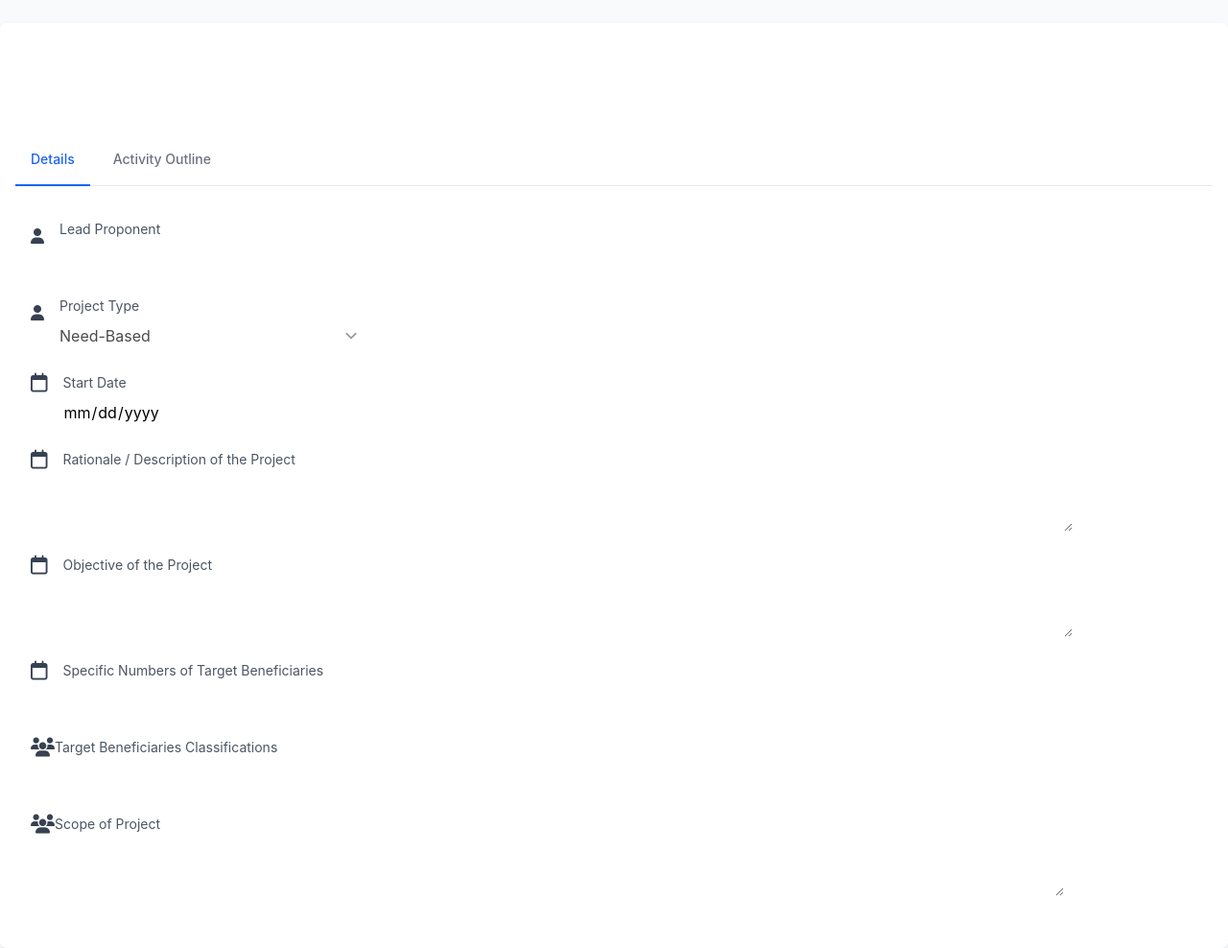
After one commit to imangeluuh/pup-ems, a Flask app: template app/admin/templates/admin/view_project.html in a window 1280 px wide. The commit adds this page. Shown: the whole page at 96% size. Run offline with Flask 3, Linux system fonts and the light colour scheme; the template is opened without the code that fills it: values that come from a table or form of the project are taken from there, others are empty; some libraries are stand-ins or nearby versions.

Commit message:
refactor: move view project to another page

```diff
--- /dev/null
+++ b/app/admin/templates/admin/view_project.html
@@ -0,0 +1,141 @@
+{% extends 'admin/base.html' %}
+
+{% block head %}
+    <title>{{ project.Name }}</title>
+    <link href="https://cdnjs.cloudflare.com/ajax/libs/font-awesome/6.3.0/css/all.min.css" rel="stylesheet">
+{% endblock %}
+
+{% block content %}
+<div class="p-0">
+    <div class="ml-8 md:ml-72 md:mr-10 mt-6 p-4 shadow rounded-md bg-white">
+        <!-- name -->
+        {{ form.project_name(class="text-black text-3xl font-bold mt-8 mb-4 border-0 bg-transparent", disabled="disabled")}}
+        <!-- tabs -->
+        <div class="mb-4 border-b border-gray-200">
+            <ul class="flex flex-wrap -mb-px text-sm font-medium text-center" id="myTab" data-tabs-toggle="#myTabContent" role="tablist">
+                <li class="mr-2" role="presentation">
+                    <button class="inline-block p-4 border-b-2 rounded-t-lg" id="details-tab" data-tabs-target="#details" type="button" role="tab" aria-controls="details" aria-selected="false">Details</button>
+                </li>
+                <li class="mr-2" role="presentation">
+                    <button class="inline-block p-4 border-b-2 border-transparent rounded-t-lg hover:text-gray-600 hover:border-gray-300" id="activity-outline-tab" data-tabs-target="#activity-outline" type="button" role="tab" aria-controls="activity-outline" aria-selected="false">Activity Outline</button>
+                </li>
+            </ul>
+        </div>
+        <div id="myTabContent">
+            <div class="hidden p-4 rounded-lg" id="details" role="tabpanel" aria-labelledby="details-tab">
+                <div class="flex mb-4">
+                    <i class="fa-solid fa-user text-gray-700 pt-3 mr-4"></i>
+                    <div>
+                        <div>{{ form.lead_proponent.label(class="text-sm text-gray-600") }}</div>
+                        {{ form.lead_proponent(class="text-black border-0 bg-transparent pl-0", disabled="disabled")}}
+                    </div>
+                </div>
+                <div class="flex mb-4">
+                    <i class="fa-solid fa-user text-gray-700 pt-3 mr-4"></i>
+                    <div>
+                        <div>{{ form.project_type.label(class="text-sm text-gray-600") }}</div>
+                        <select disabled name="{{ form.project_type.name }}" class="text-black border-0 bg-transparent pl-0 focus:ring-0">
+                            {% for option in form.project_type.choices %}
+                                <option value="{{ option[0] }}" {% if option[0] == project.ProjectType %}selected{% endif %}>{{ option[1] }}</option>
+                            {% endfor %}
+                        </select>
+                    </div>
+                </div>
+                <div class="flex mb-4">
+                    <i class="fa-regular fa-calendar fa-lg text-gray-700 pt-3 mr-4"></i>
+                    <div>
+                        <div>{{ form.start_date.label(class="text-sm text-gray-600") }}</div>
+                        {{ form.start_date(class="text-black border-0 bg-transparent pl-0 focus:ring-0", disabled="disabled") }}
+                    </div>
+                </div>
+                <div class="flex mb-4">
+                    <i class="fa-regular fa-calendar fa-lg text-gray-700 pt-3 mr-4"></i>
+                    <div>
+                        <div>{{ form.rationale.label(class="text-sm text-gray-600") }}</div>
+                        {{ form.rationale(class="text-black border-0 bg-transparent pl-0 focus:ring-0 ", cols=100, disabled="disabled") }}
+                    </div>
+                </div>
+                <div class="flex mb-4">
+                    <i class="fa-regular fa-calendar fa-lg text-gray-700 pt-3 mr-4"></i>
+                    <div>
+                        <div>{{ form.objectives.label(class="text-sm text-gray-600") }}</div>
+                        {{ form.objectives(class="text-black border-0 bg-transparent pl-0 focus:ring-0", cols=100, disabled="disabled") }}
+                    </div>
+                </div>
+                <div class="flex mb-4">
+                    <i class="fa-regular fa-calendar fa-lg text-gray-700 pt-3 mr-4"></i>
+                    <div>
+                        <div>{{ form.num_of_beneficiaries.label(class="text-sm text-gray-600") }}</div>
+                        {{ form.num_of_beneficiaries(class="text-black border-0 bg-transparent pl-0 focus:ring-0", disabled="disabled") }}
+                    </div>
+                </div>
+                <div class="flex mb-4">
+                    <i class="fa-solid fa-users fa-lg text-gray-700 pt-3 mr-3.5"></i>
+                    <div>
+                        <div>{{ form.beneficiaries_classifications.label(class="text-sm text-gray-600") }}</div>
+                        {{ form.beneficiaries_classifications(class="text-black border-0 bg-transparent pl-0 focus:ring-0", disabled="disabled") }}
+                    </div>
+                </div>
+                <div class="flex mb-4">
+                    <i class="fa-solid fa-users fa-lg text-gray-700 pt-3 mr-3.5"></i>
+                    <div>
+                        <div>{{ form.project_scope.label(class="text-sm text-gray-600") }}</div>
+                        {{ form.project_scope(class="text-black border-0 bg-transparent pl-0 focus:ring-0", cols=100, disabled="disabled") }}
+                    </div>
+                </div>
+            </div>
+            <div class="hidden p-4" id="activity-outline" role="tabpanel" aria-labelledby="activity-outline-tab">
+                <div class="activity-content">
+                    <h1 class="text-black text-3xl font-bold mb-8">Activity Outline</h1>
+                    <h1 class="text-black text-xl font-bold mb-8">1. Tree Planting</h1>
+                    <div class="flex mb-4">
+                        <i class="fa-regular fa-calendar fa-lg text-gray-700 pt-3 mr-4"></i>
+                        <div>
+                            <div class="text-sm text-gray-600">Activity Date</div>
+                            <p class="text-black"></p>
+                        </div>
+                    </div>
+                    <div class="flex mb-6">
+                        <i class="fa-solid fa-bars fa-lg text-gray-700 pt-3 mr-4"></i>
+                        <div>
+                            <div class="text-sm text-gray-600">Activity Description</div>
+                            <p class="text-black"></p>
+                        </div>
+                    </div>
+                    <h1 class="text-black text-xl font-bold mb-8">1. Tree Planting</h1>
+                    <div class="flex mb-4">
+                        <i class="fa-regular fa-calendar fa-lg text-gray-700 pt-3 mr-4"></i>
+                        <div>
+                            <div class="text-sm text-gray-600">Activity Date</div>
+                            <p class="text-black"></p>
+                        </div>
+                    </div>
+                    <div class="flex mb-6">
+                        <i class="fa-solid fa-bars fa-lg text-gray-700 pt-3 mr-4"></i>
+                        <div>
+                            <div class="text-sm text-gray-600">Activity Description</div>
+                            <p class="text-black"></p>
+                        </div>
+                    </div>
+                    <h1 class="text-black text-xl font-bold mb-8">1. Tree Planting</h1>
+                    <div class="flex mb-4">
+                        <i class="fa-regular fa-calendar fa-lg text-gray-700 pt-3 mr-4"></i>
+                        <div>
+                            <div class="text-sm text-gray-600">Activity Date</div>
+                            <p class="text-black"></p>
+                        </div>
+                    </div>
+                    <div class="flex mb-6">
+                        <i class="fa-solid fa-bars fa-lg text-gray-700 pt-3 mr-4"></i>
+                        <div>
+                            <div class="text-sm text-gray-600">Activity Description</div>
+                            <p class="text-black"></p>
+                        </div>
+                    </div>
+                </div>
+            </div>
+        </div>
+        <!-- ./tabs -->
+
+    </div>
+{% endblock %}
```
Also changed, not shown: app/admin/admin.py (+45 -0 lines), app/admin/templates/admin/components/view_project_modal.html (deleted, +0 -92 lines), app/admin/templates/admin/program_management.html (+11 -33 lines).
